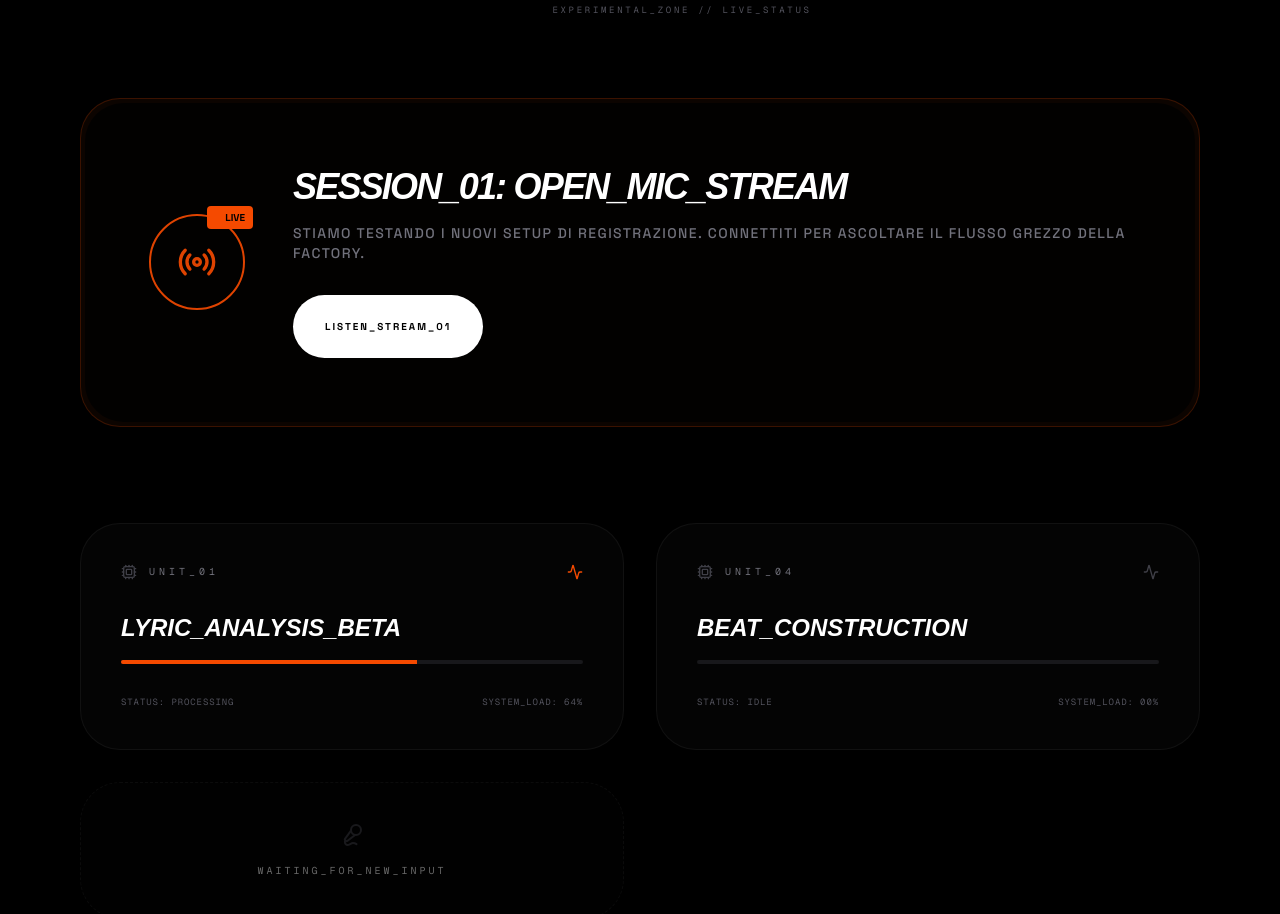
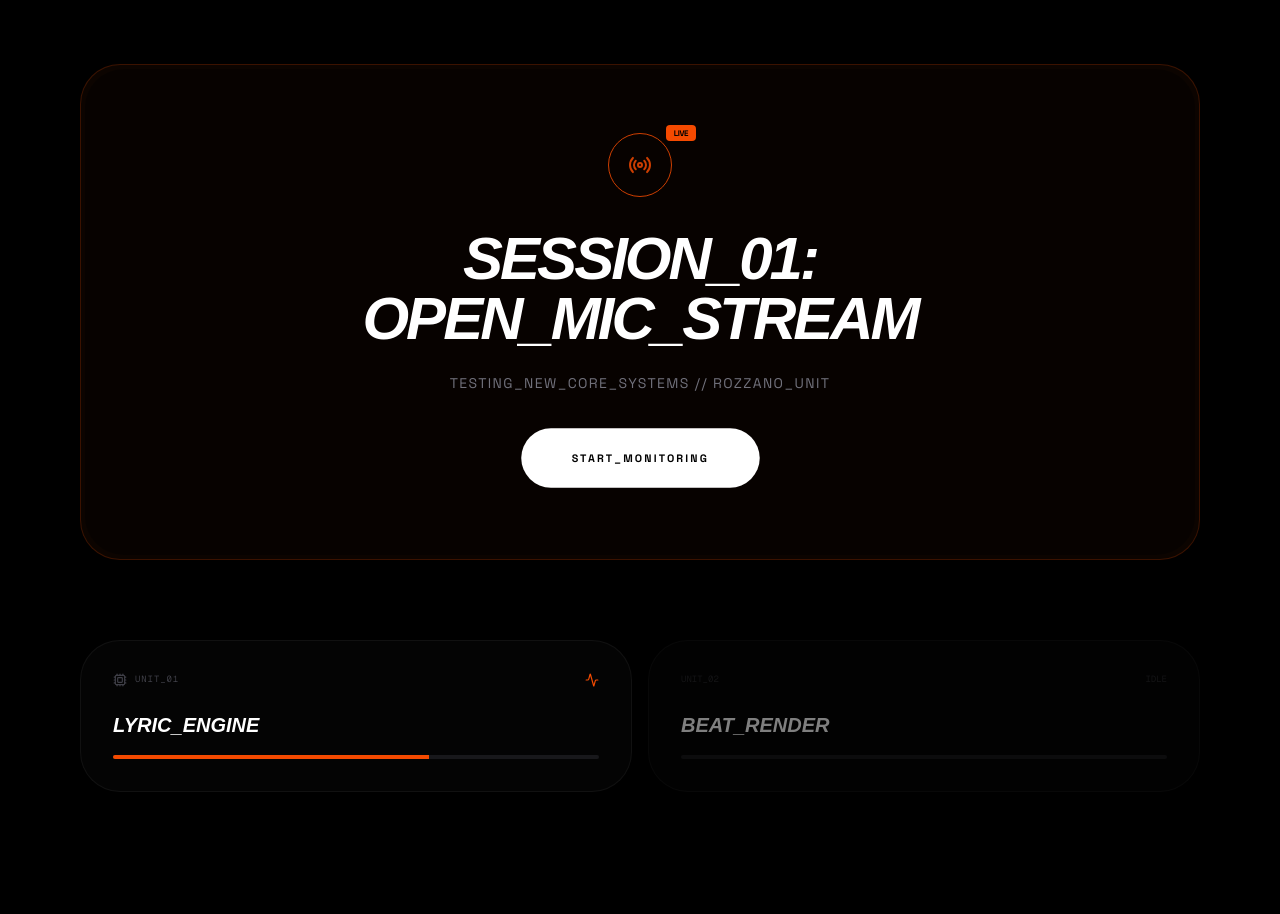
Before and after one commit to IlMara2000/uttf, a Next.js app: page /labs in a window 1280 px wide. Shown: the part 294-1208 px from the top of the page. Built offline with nearby package versions, Linux system fonts and the light colour scheme; a web font is replaced by a local one.

Commit message:
Update page.tsx

```diff
--- a/src/app/labs/page.tsx
+++ b/src/app/labs/page.tsx
@@ -1,120 +1,74 @@
 'use client'
 
 import { motion } from 'framer-motion';
-import { FlaskConical, Radio, Activity, ArrowLeft, Mic2, Cpu } from 'lucide-react';
+import { FlaskConical, Radio, Activity, ArrowLeft, Cpu } from 'lucide-react';
 import Link from 'next/link';
-
-// Dati Esempio per il Lab Status (Attività attuali)
-const activeExperiments = [
-  {
-    id: 1,
-    unit: 'UNIT_01',
-    name: 'LYRIC_ANALYSIS_BETA',
-    status: 'PROCESSING',
-    load: '64%',
-    color: 'text-orange-600'
-  },
-  {
-    id: 2,
-    unit: 'UNIT_04',
-    name: 'BEAT_CONSTRUCTION',
-    status: 'IDLE',
-    load: '00%',
-    color: 'text-zinc-700'
-  }
-];
 
 export default function LabsPage() {
   return (
-    <div className="min-h-screen bg-black text-white p-6 md:p-20 flex flex-col items-center">
+    <div className="min-h-screen bg-black text-white p-4 md:p-20 flex flex-col items-center overflow-x-hidden">
 
-      {/* HEADER */}
-      <header className="pt-16 pb-20 w-full max-w-7xl flex items-center justify-between">
-        <Link href="/" className="nav-tag flex items-center gap-2">
+      <header className="pt-12 pb-16 w-full max-w-7xl flex items-center justify-between">
+        <Link href="/" className="nav-tag flex items-center gap-2 scale-90 md:scale-100">
           <ArrowLeft size={14} /> BACK
         </Link>
         <div className="text-center flex flex-col items-center">
-          <div className="p-4 bg-orange-600/10 border border-orange-600/20 rounded-2xl text-orange-600 mb-8 neon-blink">
-            <FlaskConical size={32} />
+          <div className="p-3 bg-orange-600/10 border border-orange-600/20 rounded-2xl text-orange-600 mb-6">
+            <FlaskConical size={24} />
           </div>
-          <h1 className="hero-title text-5xl">UTTF_LABS</h1>
-          <p className="text-zinc-600 font-mono text-[9px] uppercase tracking-[0.3em] mt-2">Experimental_Zone // Live_Status</p>
+          <h1 className="hero-title text-3xl md:text-7xl leading-none">UTTF_LABS</h1>
+          <p className="text-zinc-600 font-mono text-[8px] uppercase tracking-[0.3em] mt-2">Experimental_Zone</p>
         </div>
-        <span className="text-zinc-900 font-mono text-xl">/03</span>
+        <span className="text-zinc-900 font-mono text-lg">/03</span>
       </header>
 
-      <main className="w-full max-w-7xl flex flex-col gap-24">
+      <main className="w-full max-w-7xl flex flex-col gap-12 md:gap-20">
 
-        {/* --- SEZIONE 1: LIVE BROADCAST (L'evento principale) --- */}
-        <section className="w-full">
-          <div className="glass-panel p-1 border-orange-600/20 bg-orange-600/5 overflow-hidden">
-             <div className="bg-black/80 rounded-[2.4rem] p-10 md:p-16 flex flex-col md:flex-row items-center gap-12">
-                <div className="relative flex-shrink-0">
-                  <div className="w-24 h-24 rounded-full border-2 border-orange-600 flex items-center justify-center animate-pulse">
-                    <Radio className="text-orange-600" size={40} />
+        {/* LIVE STATUS CARD */}
+        <section className="glass-panel p-1 border-orange-600/20 bg-orange-600/5">
+          <div className="bg-black/40 rounded-[2.4rem] p-8 md:p-16 flex flex-col items-center text-center">
+            <div className="relative mb-8">
+              <div className="w-16 h-16 rounded-full border border-orange-600 flex items-center justify-center animate-pulse">
+                <Radio className="text-orange-600" size={24} />
               </div>
-                  <span className="absolute -top-2 -right-2 bg-orange-600 text-black font-black text-[10px] px-2 py-1 rounded flex items-center gap-1">
-                    <span className="w-1.5 h-1.5 bg-black rounded-full animate-ping" /> LIVE
-                  </span>
+              <div className="absolute -top-2 -right-6 bg-orange-600 text-black font-black text-[8px] px-2 py-0.5 rounded tracking-tighter">LIVE</div>
             </div>
 
-                <div className="flex-1 text-center md:text-left">
-                  <h2 className="text-4xl font-black uppercase italic mb-4 tracking-tighter" style={{ fontFamily: 'var(--font-display)' }}>
-                    SESSION_01: OPEN_MIC_STREAM
+            <h2 className="text-2xl md:text-6xl font-black uppercase italic mb-6 tracking-tighter leading-none" style={{ fontFamily: 'var(--font-display)' }}>
+              SESSION_01:<br />OPEN_MIC_STREAM
             </h2>
-                  <p className="text-zinc-500 uppercase tracking-widest text-sm font-medium mb-8">
-                    Stiamo testando i nuovi setup di registrazione. Connettiti per ascoltare il flusso grezzo della Factory.
+            <p className="text-zinc-500 uppercase tracking-widest text-[10px] md:text-sm max-w-md mb-8">
+              TESTING_NEW_CORE_SYSTEMS // ROZZANO_UNIT
             </p>
-                  <button className="btn-urban text-[10px] px-8">
-                    LISTEN_STREAM_01
-                  </button>
-                </div>
-             </div>
+            <button className="btn-urban scale-90">START_MONITORING</button>
           </div>
         </section>
 
-        {/* --- SEZIONE 2: LAB CORE STATUS (Griglia tecnica) --- */}
-        <section className="grid grid-cols-1 md:grid-cols-2 gap-8">
-          {activeExperiments.map((exp) => (
-            <div key={exp.id} className="glass-panel p-10 flex flex-col gap-8 border-white/5">
-              <div className="flex justify-between items-center">
-                <div className="flex items-center gap-3">
-                  <Cpu size={16} className="text-zinc-700" />
-                  <span className="text-[10px] font-mono text-zinc-500 tracking-[0.4em]">{exp.unit}</span>
+        {/* SYSTEM STATS */}
+        <section className="grid grid-cols-1 md:grid-cols-2 gap-4 pb-32">
+          <div className="glass-panel p-8 border-white/5">
+            <div className="flex justify-between items-center mb-6">
+              <div className="flex items-center gap-2 text-zinc-700">
+                <Cpu size={14} /> <span className="text-[9px] font-mono tracking-widest">UNIT_01</span>
               </div>
-                <Activity size={16} className={exp.color} />
+              <Activity size={14} className="text-orange-600" />
             </div>
-
-              <div>
-                <h4 className="text-2xl font-black italic uppercase mb-2" style={{ fontFamily: 'var(--font-display)' }}>{exp.name}</h4>
-                <div className="w-full h-1 bg-zinc-900 rounded-full mt-4 overflow-hidden">
-                  <motion.div
-                    initial={{ width: 0 }}
-                    animate={{ width: exp.load }}
-                    className={`h-full ${exp.status === 'PROCESSING' ? 'bg-orange-600' : 'bg-zinc-800'}`}
-                  />
+            <h4 className="text-xl font-black italic uppercase mb-4" style={{ fontFamily: 'var(--font-display)' }}>LYRIC_ENGINE</h4>
+            <div className="w-full h-1 bg-zinc-900 rounded-full overflow-hidden">
+              <motion.div initial={{ width: 0 }} animate={{ width: '65%' }} className="h-full bg-orange-600" />
             </div>
           </div>
 
-              <div className="flex justify-between font-mono text-[9px] uppercase tracking-widest text-zinc-600">
-                <span>Status: {exp.status}</span>
-                <span>System_Load: {exp.load}</span>
+          <div className="glass-panel p-8 border-white/5 opacity-50">
+            <div className="flex justify-between items-center mb-6 text-zinc-800 font-mono text-[9px]">
+              <span>UNIT_02</span>
+              <span>IDLE</span>
             </div>
-            </div>
-          ))}
-
-          {/* BOX AGGIUNTIVO PER IL FUTURO */}
-          <div className="glass-panel p-10 flex flex-col items-center justify-center border-dashed border-white/10 opacity-40">
-            <Mic2 size={24} className="mb-4 text-zinc-700" />
-            <span className="text-[10px] font-mono uppercase tracking-[0.3em]">Waiting_For_New_Input</span>
+            <h4 className="text-xl font-black italic uppercase mb-4" style={{ fontFamily: 'var(--font-display)' }}>BEAT_RENDER</h4>
+            <div className="w-full h-1 bg-zinc-900 rounded-full" />
           </div>
         </section>
-
       </main>
-
-      <footer className="py-24 text-center opacity-10">
-        <p className="text-[10px] font-mono uppercase tracking-[1em] text-zinc-800">UTTF_SYSTEM_V.2.0 // LAB_MODE // Rozzano</p>
-      </footer>
     </div>
   );
 }
```
Lines whose indentation alone changed are shown as unchanged.
